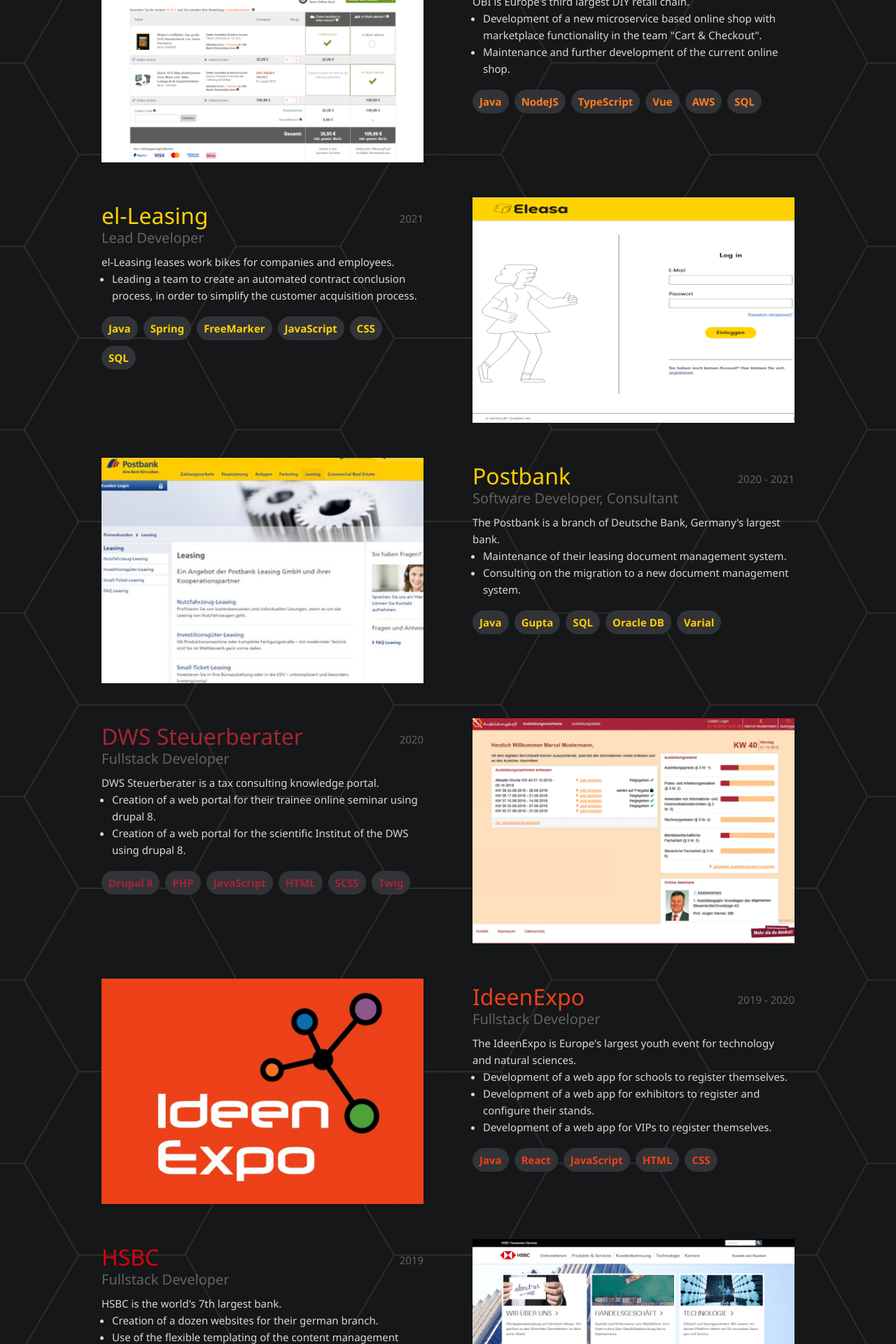
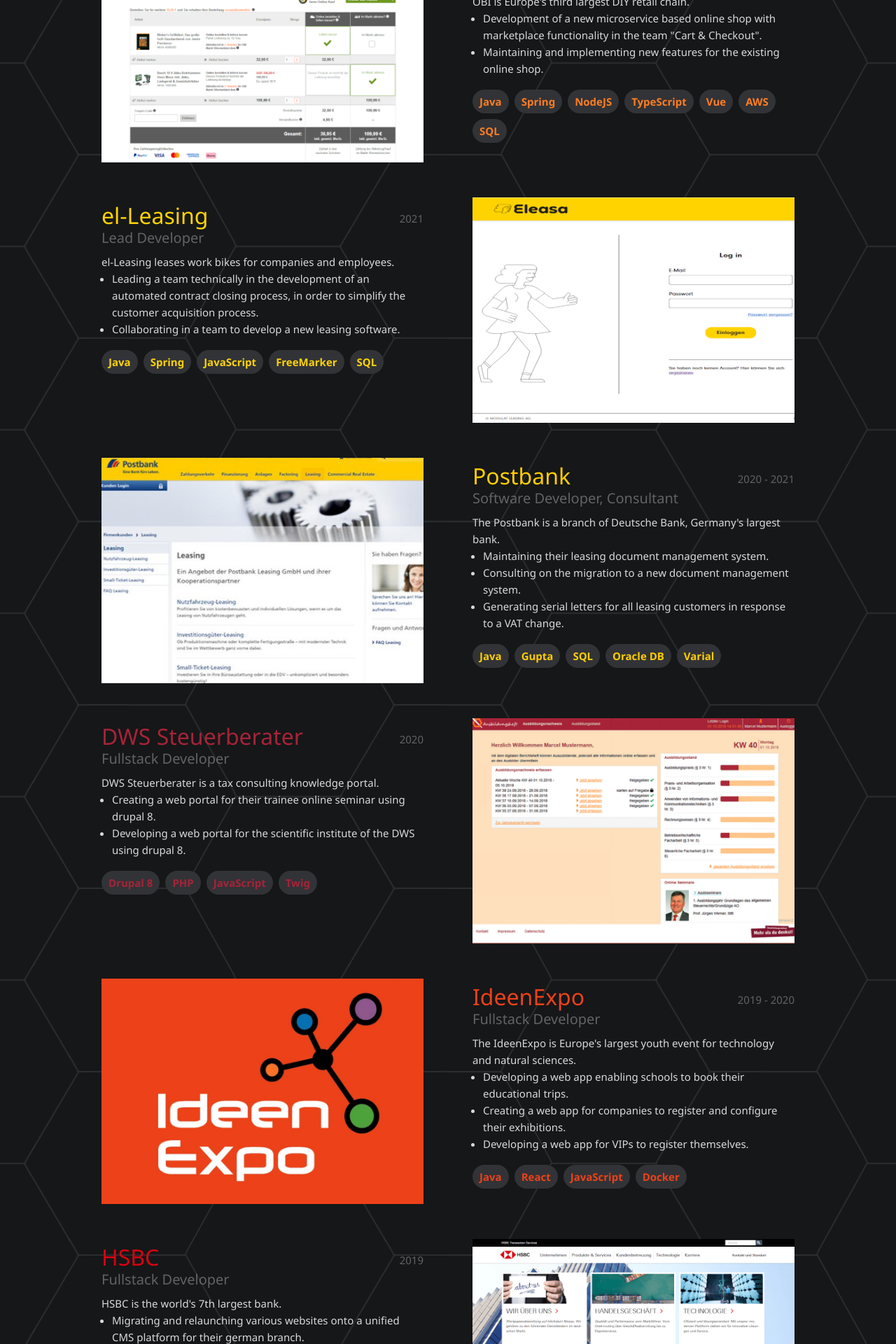
Before and after one commit to Vanhoras/phwebsite, a Vue app in the folder frontend/: page / in a window 1280 px wide. Shown: the part 1220-3140 px from the top of the page at 70% size. Built offline with nearby package versions, Linux system fonts and the light colour scheme; what @vueuse/head would draw is missing.

Commit message:
Adjusted references texts

```diff
--- a/frontend/src/stores/websiteStore.ts
+++ b/frontend/src/stores/websiteStore.ts
@@ -27,11 +27,13 @@ export const useWebsiteStore = defineStore<'WebsiteStore', WebsiteState, Website
         id: "obi",
         title: "OBI",
         description: "OBI is Europe's third largest DIY retail chain.",
-        points: ['Development of a new microservice based online shop with marketplace functionality in the team "Cart & Checkout".',
-                  "Maintenance and further development of the current online shop."],
+        points: [
+                  'Development of a new microservice based online shop with marketplace functionality in the team "Cart & Checkout".',
+                  'Maintaining and implementing new features for the existing online shop.'
+                ],
         role: "Fullstack Developer",
         time: "2021 - 2023",
-        techStack: ["Java", "NodeJS", "TypeScript", "Vue", "AWS", "SQL"],
+        techStack: ["Java", "Spring", "NodeJS", "TypeScript", "Vue", "AWS", "SQL"],
         links: [{displayName: "OBI Germany", link: "https://www.obi.de/"},
                 {displayName: "OBI Switzerland", link: "https://www.obi.ch/"},
                 {displayName: "OBI Austria", link: "https://www.obi.at/"},
@@ -47,10 +49,13 @@ export const useWebsiteStore = defineStore<'WebsiteStore', WebsiteState, Website
         id: "el_leasing",
         title: "el-Leasing",
         description: "el-Leasing leases work bikes for companies and employees.",
-        points: ["Leading a team to create an automated contract conclusion process, in order to simplify the customer acquisition process."],
+        points: [
+                  "Leading a team technically in the development of an automated contract closing process, in order to simplify the customer acquisition process.",
+                  "Collaborating in a team to develop a new leasing software."
+                ],
         role: "Lead Developer",
         time: "2021",
-        techStack: ["Java", "Spring", "FreeMarker", "JavaScript", "CSS", "SQL"],
+        techStack: ["Java", "Spring", "JavaScript", "FreeMarker", "SQL"],
         image: elLeasingImage,
         color: "#ffd300",
       },
@@ -58,8 +63,11 @@ export const useWebsiteStore = defineStore<'WebsiteStore', WebsiteState, Website
         id: "postbank",
         title: "Postbank",
         description: "The Postbank is a branch of Deutsche Bank, Germany's largest bank.",
-        points: ["Maintenance of their leasing document management system.",
-                "Consulting on the migration to a new document management system."],
+        points: [
+                  "Maintaining their leasing document management system.",
+                  "Consulting on the migration to a new document management system.",
+                  "Generating serial letters for all leasing customers in response to a VAT change."
+                ],
         role: "Software Developer, Consultant",
         time: "2020 - 2021",
         techStack: ["Java", "Gupta", "SQL", "Oracle DB", "Varial"],
@@ -70,11 +78,13 @@ export const useWebsiteStore = defineStore<'WebsiteStore', WebsiteState, Website
         id: "dws_steuerberater",
         title: "DWS Steuerberater",
         description: "DWS Steuerberater is a tax consulting knowledge portal.",
-        points: ["Creation of a web portal for their trainee online seminar using drupal 8.",
-                "Creation of a web portal for the scientific Institut of the DWS using drupal 8."],
+        points: [
+                  "Creating a web portal for their trainee online seminar using drupal 8.",
+                  "Developing a web portal for the scientific institute of the DWS using drupal 8."
+                ],
         role: "Fullstack Developer",
         time: "2020",
-        techStack: ["Drupal 8", "PHP", "JavaScript", "HTML", "SCSS", "Twig"],
+        techStack: ["Drupal 8", "PHP", "JavaScript", "Twig"],
         links: [{displayName: "DWS Institut", link: "https://dws-institut.de"}],
         image: dwsSteuerberaterImage,
         color: "#a72338",
@@ -83,10 +93,14 @@ export const useWebsiteStore = defineStore<'WebsiteStore', WebsiteState, Website
         id: "ideen_expo",
         title: "IdeenExpo",
         description: "The IdeenExpo is Europe's largest youth event for technology and natural sciences.",
-        points: ["Development of a web app for schools to register themselves.","Development of a web app for exhibitors to register and configure their stands.", "Development of a web app for VIPs to register themselves."],
+        points: [
+                  "Developing a web app enabling schools to book their educational trips.",
+                  "Creating a web app for companies to register and configure their exhibitions.",
+                  "Developing a web app for VIPs to register themselves."
+                ],
         role: "Fullstack Developer",
         time: "2019 - 2020",
-        techStack: ["Java", "React", "JavaScript", "HTML", "CSS"],
+        techStack: ["Java", "React", "JavaScript", "Docker"],
         image: ideenExpoImage,
         color: "#ed4119",
       },
@@ -94,12 +108,13 @@ export const useWebsiteStore = defineStore<'WebsiteStore', WebsiteState, Website
         id: "hsbc",
         title: "HSBC",
         description: "HSBC is the world's 7th largest bank.",
-        points: ["Creation of a dozen websites for their german branch.",
-                "Use of the flexible templating of the content management system Magnolia, allowing easy editing and creation of new websites.",
-                "Development and implementation of an advanced roles & permission concept."],
+        points: [
+                  "Migrating and relaunching various websites onto a unified CMS platform for their german branch.",
+                  "Ongoing Support from 01.2020 till 05.2021."
+                ],
         role: "Fullstack Developer",
         time: "2019",
-        techStack: ["Magnolia", "Java", "JavaScript", "FreeMarker", "HTML", "CSS", "Oracle DB"],
+        techStack: ["Magnolia", "Java", "JavaScript", "FreeMarker", "SQL", "Oracle DB"],
         links: [{displayName: "HSBC-Zertifikate", link: "https://www.hsbc-zertifikate.de/"},
                 {displayName: "HSBC-Transactionservices", link: "https://www.hsbc-transactionservices.de/"},
                 {displayName: "Inka-Kag", link: "https://www.inka-kag.de/"},
```
